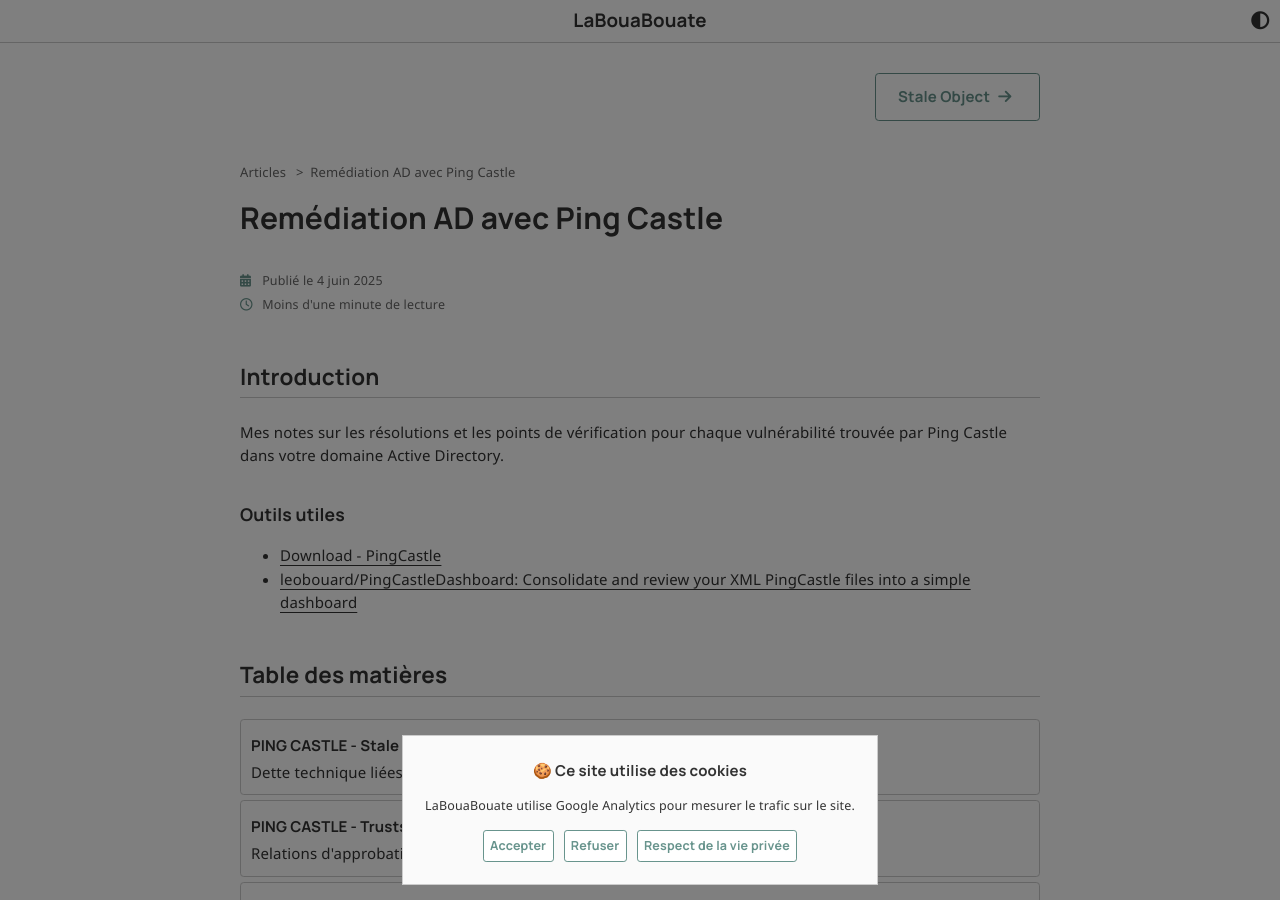
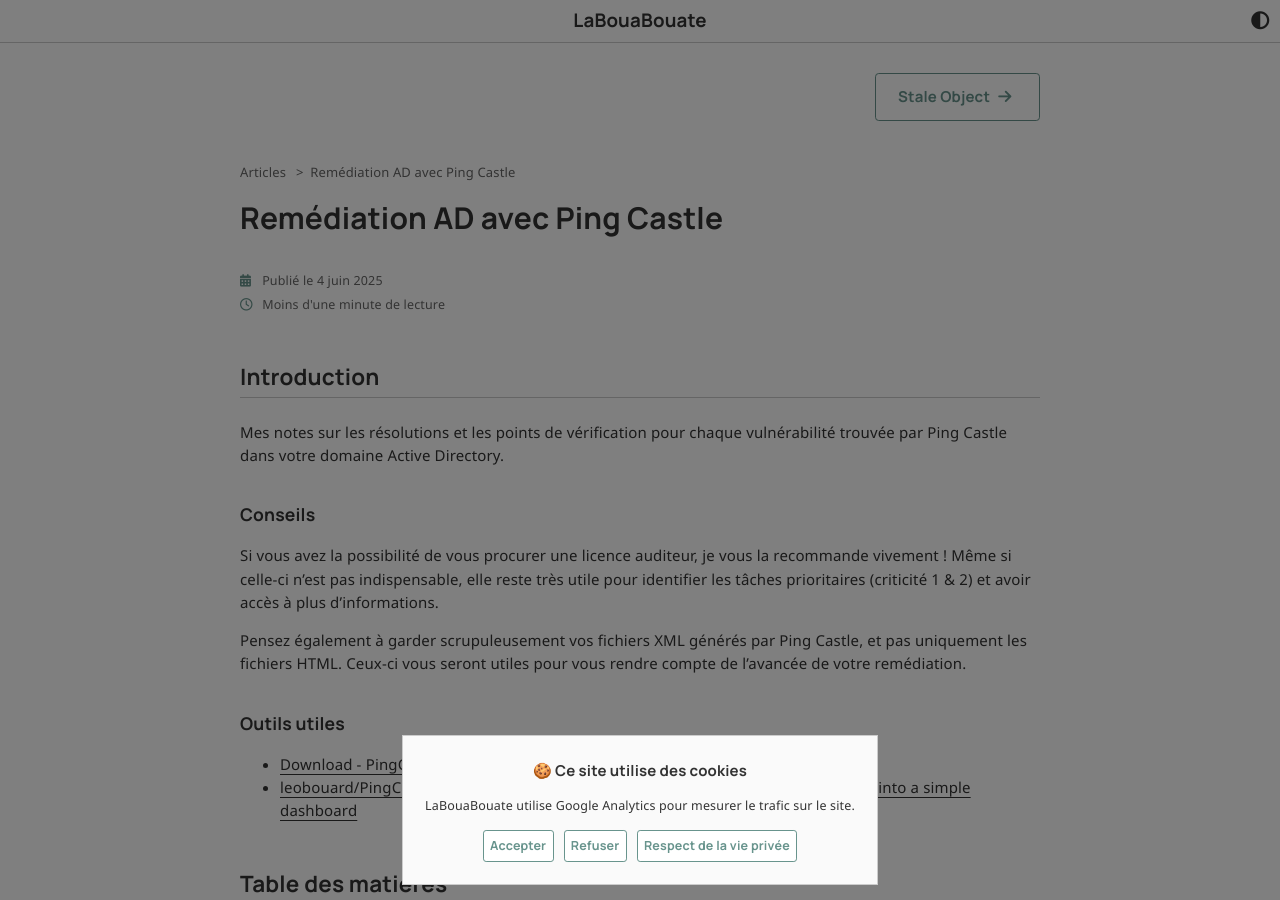
Before and after one commit to leobouard/leobouard.github.io, a Jekyll site: the page built from _posts/2025-06-04-remediation-ad-pingcastle-introduction.md, in a window 1280 px wide and 900 px high. Built offline with Jekyll 4.4.1, drawn with Linux system fonts in a browser that asks for light colours; nearby versions of some CDN libraries; some web fonts are replaced; comment, search, counter and statistics services are not loaded.

Commit message:
Update 2025-06-04-remediation-ad-pingcastle-introduction.md

```diff
--- a/_posts/2025-06-04-remediation-ad-pingcastle-introduction.md
+++ b/_posts/2025-06-04-remediation-ad-pingcastle-introduction.md
@@ -5,12 +5,18 @@
 listed: true
 nextLink:
   name: "Stale Object"
-  id: "/2025/06/05/remediation-ad-pingcastle-stale-object"
+  id: "remediation-ad-pingcastle-001"
 ---
 
 ## Introduction
 
 Mes notes sur les résolutions et les points de vérification pour chaque vulnérabilité trouvée par Ping Castle dans votre domaine Active Directory.
+
+### Conseils
+
+Si vous avez la possibilité de vous procurer une licence auditeur, je vous la recommande vivement ! Même si celle-ci n'est pas indispensable, elle reste très utile pour identifier les tâches prioritaires (criticité 1 & 2) et avoir accès à plus d'informations.
+
+Pensez également à garder scrupuleusement vos fichiers XML générés par Ping Castle, et pas uniquement les fichiers HTML. Ceux-ci vous seront utiles pour vous rendre compte de l'avancée de votre remédiation.
 
 ### Outils utiles
 
```
